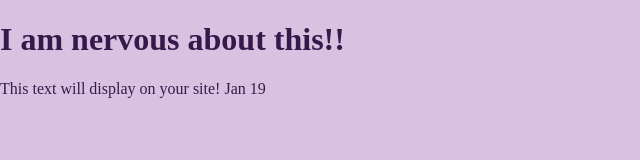
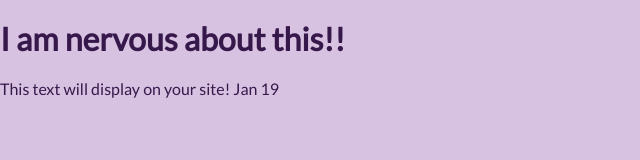
Before and after one commit to AraAllen/TheVeryFirst-Spring2024, a plain HTML site: page index.html in a window 1280 px wide. Shown: the whole page, without its empty margins (0-640 px from the left). Drawn offline with Linux system fonts and the light colour scheme; a web font is replaced by a local one.

Commit message:
font famiily change

```diff
--- a/css/main.css
+++ b/css/main.css
@@ -1,3 +1,5 @@
 /* Place CSS styles here */
-body {background-color: rgb(215, 195, 225);
-color: rgb(55, 24, 75);}
+body {background-color: #d7c3e1;
+color: #37184b;
+font-family: "Lato", sans-serif;
+}
```
